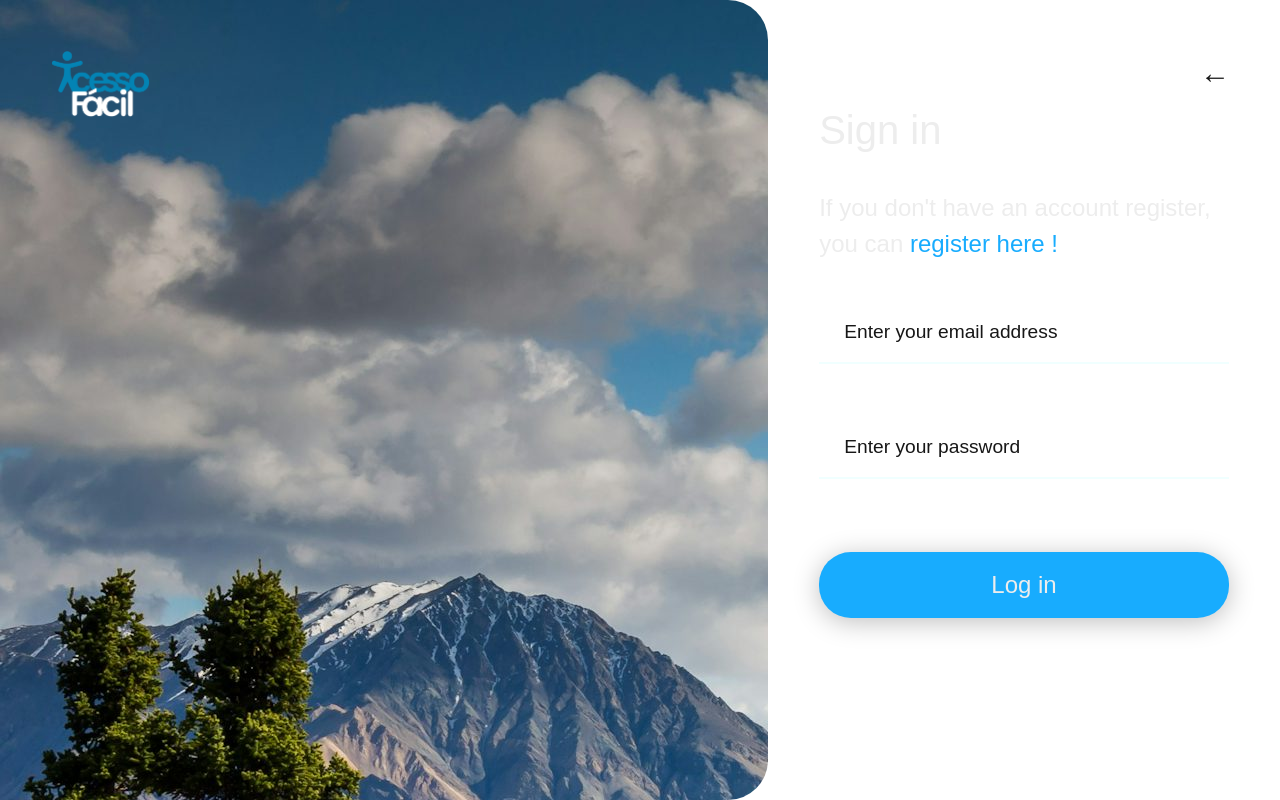
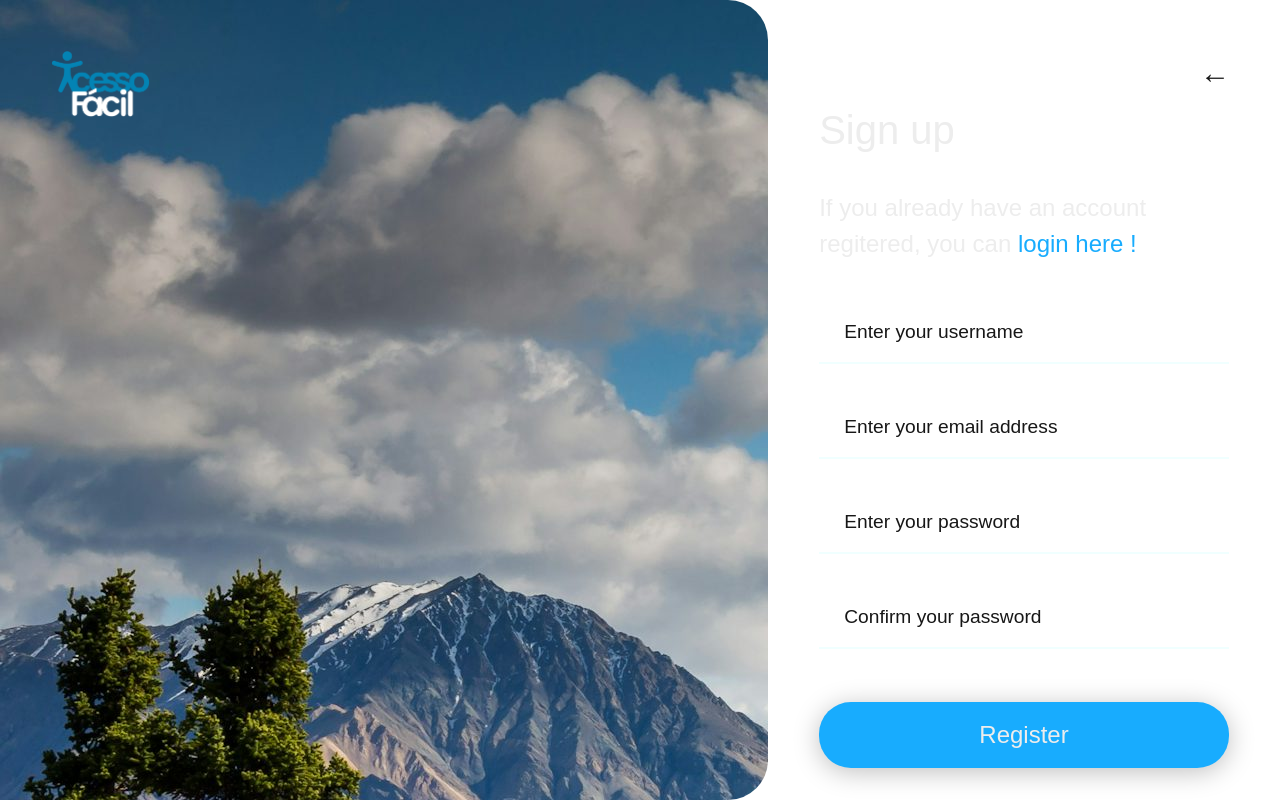
Before and after one commit to luccanunes/mc656, a Next.js app in the folder projeto-mc656/: page / in a window 1280 px wide. Built offline with nearby package versions, Linux system fonts and the light colour scheme.

Commit message:
lutando contra o BD

```diff
--- a/projeto-mc656/app/page.tsx
+++ b/projeto-mc656/app/page.tsx
@@ -4,6 +4,6 @@ import Login from "@/components/login";
 
 export default function Home() {
   return (
-    <Login></Login>
+    <Cadastro></Cadastro>
   );
 }
--- a/projeto-mc656/components/ui/button.tsx
+++ b/projeto-mc656/components/ui/button.tsx
@@ -4,7 +4,7 @@ import React from 'react';
 
 interface ButtonProps {
     text: string;
-    onClick?: () => void;
+    onClick?: (event: React.FormEvent) => Promise<void>;
 }
 
 const Button: React.FC<ButtonProps> = ({ text, onClick=()=>{} }) => {
--- /dev/null
+++ b/projeto-mc656/components/ui/cadastroBD.tsx
@@ -0,0 +1,35 @@
+import React from 'react';
+import { useState } from 'react';
+
+const cadastroBD = () => {
+  const [username, setUsername] = useState('');
+  const [email, setEmail] = useState('');
+  const [password, setPassword] = useState('');
+
+  const handleSubmit = async (event: React.FormEvent) => {
+    event.preventDefault();
+
+    try {
+      const response = await fetch('/api/register', {
+        method: 'POST',
+        headers: {
+          'Content-Type': 'application/json',
+        },
+        body: JSON.stringify({ username, email, password }),
+      });
+
+      if (response.ok) {
+        console.log('Usuário cadastrado com sucesso!');
+        // Limpe os campos ou faça outra ação após o sucesso
+      } else {
+        console.error('Erro ao cadastrar usuário:', response.statusText);
+      }
+    } catch (error) {
+      console.error('Erro ao cadastrar usuário:', error);
+    }
+  };
+
+  return { username, setUsername, email, setEmail, password, setPassword, handleSubmit };
+};
+
+export default cadastroBD;
--- a/projeto-mc656/components/ui/signbox.tsx
+++ b/projeto-mc656/components/ui/signbox.tsx
@@ -1,11 +1,10 @@
 "use client";
+import React from 'react';
 import Button from "./button";
+import cadastroBD from './cadastroBD';
 
 const SignBox = () => {
-  const handleSubmit = (e: React.FormEvent<HTMLFormElement>) => {
-    alert('Botão clicado!');
-
-  };
+  const { username, setUsername, email, setEmail, password, setPassword, handleSubmit } = cadastroBD();
 
   return (
     <form className= "signbox" onSubmit={handleSubmit}>
@@ -35,26 +34,42 @@ const SignBox = () => {
           </a>
       </div>
       <div className= "entryarea">
-        <input type = "text" required/>
+        <input type = "text"
+              required
+              value={username}
+              onChange={(e) => setUsername(e.target.value)}/>
+
         <div className = "labelline"> Enter your username </div>
       </div>
 
       <div className= "entryarea">
-        <input type = "text" required/>
+        <input type = "text"
+              required
+              value={email}
+              onChange={(e) => setEmail(e.target.value)}/>
+
         <div className = "labelline"> Enter your email address </div>
       </div>
 
       <div className= "entryarea">
-        <input type = "text" required/>
+        <input type = "text"
+              required
+              value={password}
+              onChange={(e) => setPassword(e.target.value)}/>
+
         <div className = "labelline"> Enter your password </div>
       </div>
 
       <div className= "entryarea">
-        <input type = "text" required/>
+        <input type = "text"
+              required
+              value={password}
+              onChange={(e) => setPassword(e.target.value)}/>
+
         <div className = "labelline"> Confirm your password </div>
       </div>
 
-      <Button text = 'Register'/>
+      <Button text = 'Register' onClick={handleSubmit}/>
 
       {/* <input type = 'text'/> */}
 
```
